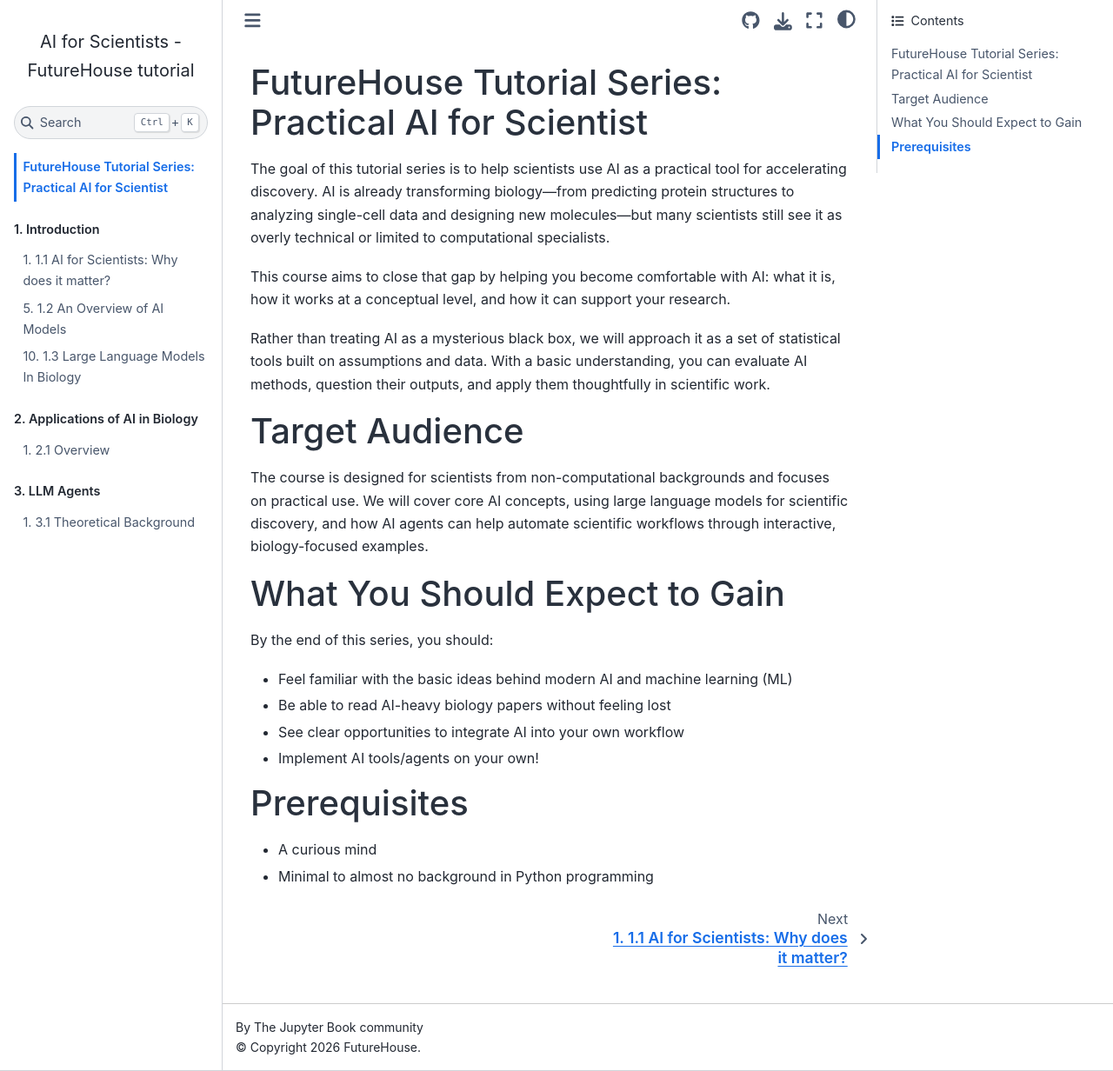
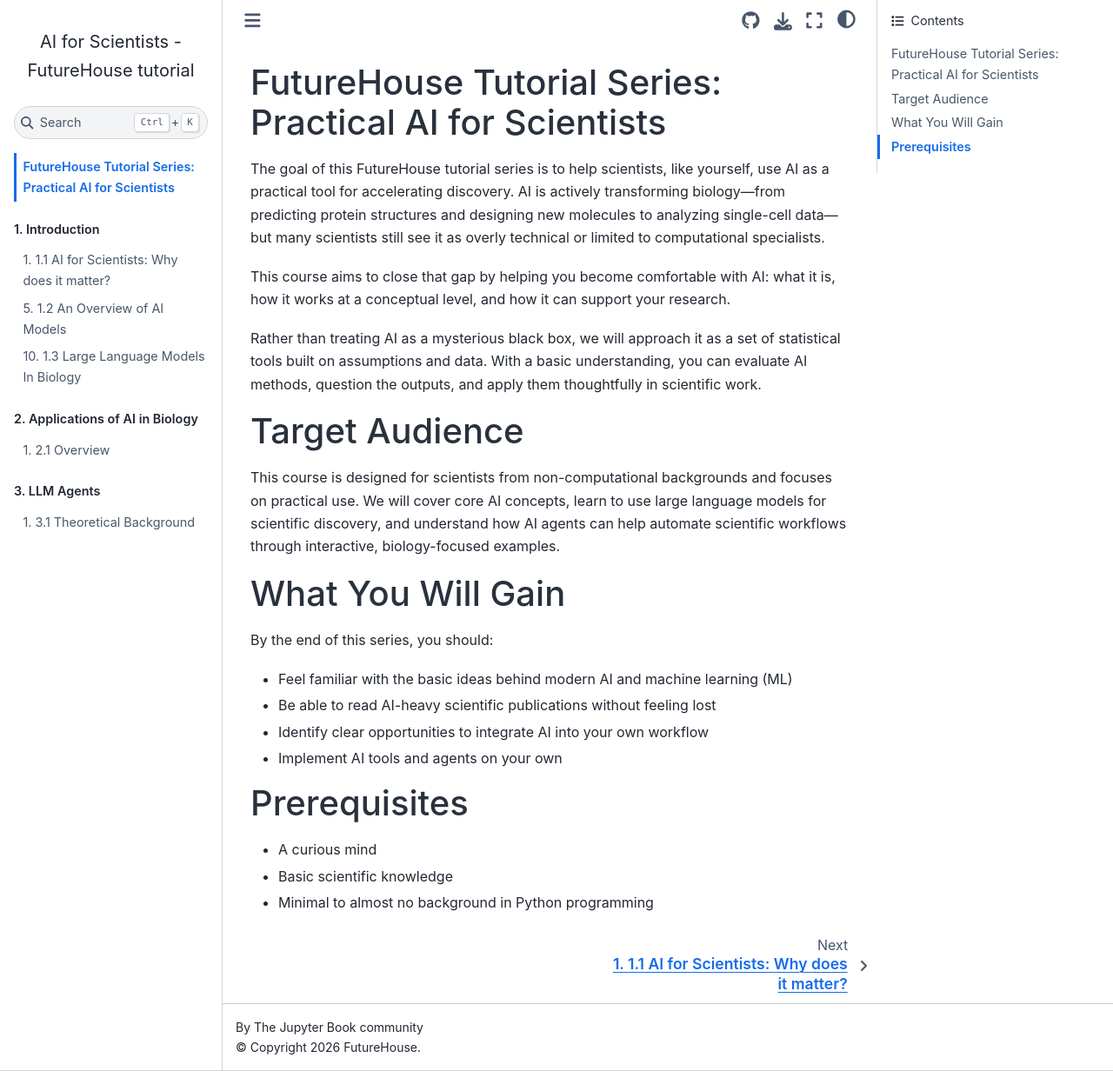
Before and after one commit to Future-House/tutorial-series, a Jupyter Book: the page built from index.md, in a window 1280 px wide and 1232 px high. Shown: the whole window at 87% size. Built offline with Jupyter Book 1.0.4 settings and Sphinx 7.4.7 and the Sphinx Book theme 1.1.4, drawn with Linux system fonts in a browser that asks for light colours; pages that are not in the unit, such as notebooks, are missing from menus.

Commit message:
kiki edits in index.md

```diff
--- a/index.md
+++ b/index.md
@@ -1,25 +1,26 @@
-# FutureHouse Tutorial Series: Practical AI for Scientist
+# FutureHouse Tutorial Series: Practical AI for Scientists
 
-The goal of this tutorial series is to help scientists use AI as a practical tool for accelerating discovery. AI is already transforming biology—from predicting protein structures to analyzing single-cell data and designing new molecules—but many scientists still see it as overly technical or limited to computational specialists.
+The goal of this FutureHouse tutorial series is to help scientists, like yourself, use AI as a practical tool for accelerating discovery. AI is actively transforming biology—from predicting protein structures and designing new molecules to analyzing single-cell data—but many scientists still see it as overly technical or limited to computational specialists.
 
 This course aims to close that gap by helping you become comfortable with AI: what it is, how it works at a conceptual level, and how it can support your research.
 
-Rather than treating AI as a mysterious black box, we will approach it as a set of statistical tools built on assumptions and data. With a basic understanding, you can evaluate AI methods, question their outputs, and apply them thoughtfully in scientific work.
+Rather than treating AI as a mysterious black box, we will approach it as a set of statistical tools built on assumptions and data. With a basic understanding, you can evaluate AI methods, question the outputs, and apply them thoughtfully in scientific work.
 
 # Target Audience
 
-The course is designed for scientists from non-computational backgrounds and focuses on practical use. We will cover core AI concepts, using large language models for scientific discovery, and how AI agents can help automate scientific workflows through interactive, biology-focused examples.
+This course is designed for scientists from non-computational backgrounds and focuses on practical use. We will cover core AI concepts, learn to use large language models for scientific discovery, and understand how AI agents can help automate scientific workflows through interactive, biology-focused examples.
 
-# What You Should Expect to Gain
+# What You Will Gain
 
 By the end of this series, you should:
 
 - Feel familiar with the basic ideas behind modern AI and machine learning (ML)
-- Be able to read AI-heavy biology papers without feeling lost
-- See clear opportunities to integrate AI into your own workflow
-- Implement AI tools/agents on your own!
+- Be able to read AI-heavy scientific publications without feeling lost
+- Identify clear opportunities to integrate AI into your own workflow
+- Implement AI tools and agents on your own
 
 # Prerequisites
 
 - A curious mind
+- Basic scientific knowledge
 - Minimal to almost no background in Python programming
```
